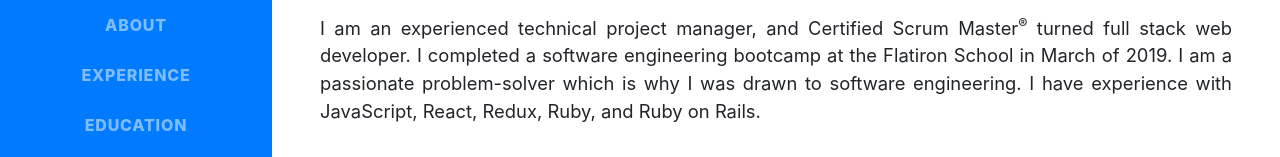
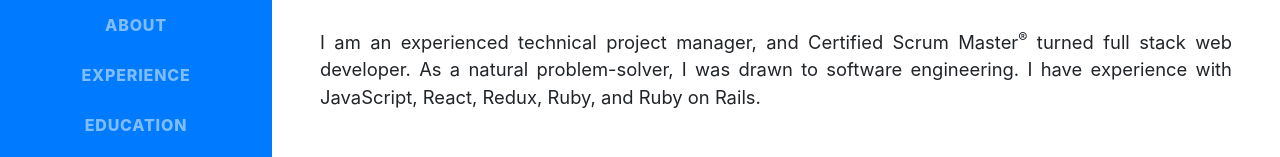
Before and after one commit to tfquirk/tfquirk.github.io, a website with bundled scripts: page index.html in a window 1280 px wide. Shown: the part 362-519 px from the top of the page. Built offline with nearby package versions, Linux system fonts and the light colour scheme; a web font is replaced by a local one.

Commit message:
Update bio

```diff
--- a/index.html
+++ b/index.html
@@ -149,9 +149,8 @@
             I am an experienced technical project manager, and Certified Scrum Master<sup
               >&reg;</sup
             >
-            turned full stack web developer. I completed a software engineering
-            bootcamp at the Flatiron School in March of 2019. I am a passionate
-            problem-solver which is why I was drawn to software engineering. I
+            turned full stack web developer. As a natural
+            problem-solver, I was drawn to software engineering. I
             have experience with JavaScript, React, Redux, Ruby, and Ruby on
             Rails.
           </p>
```
